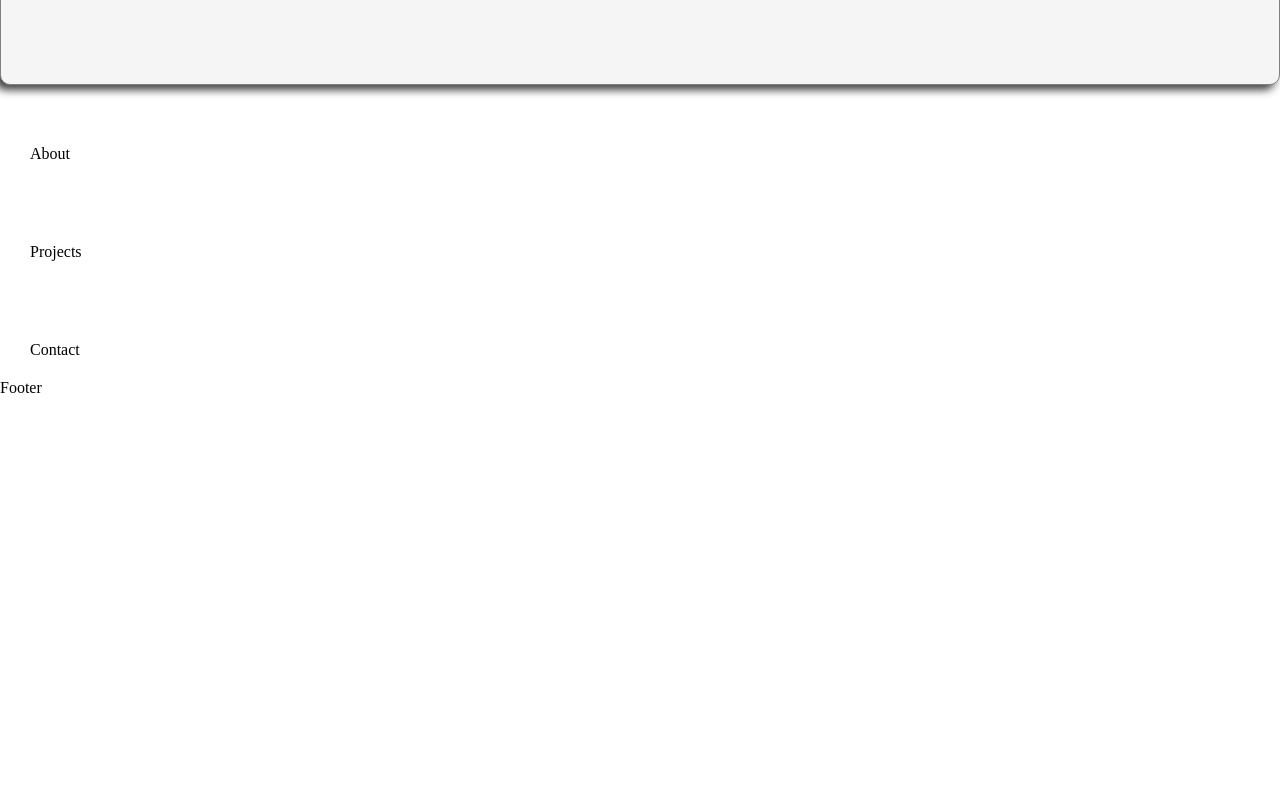
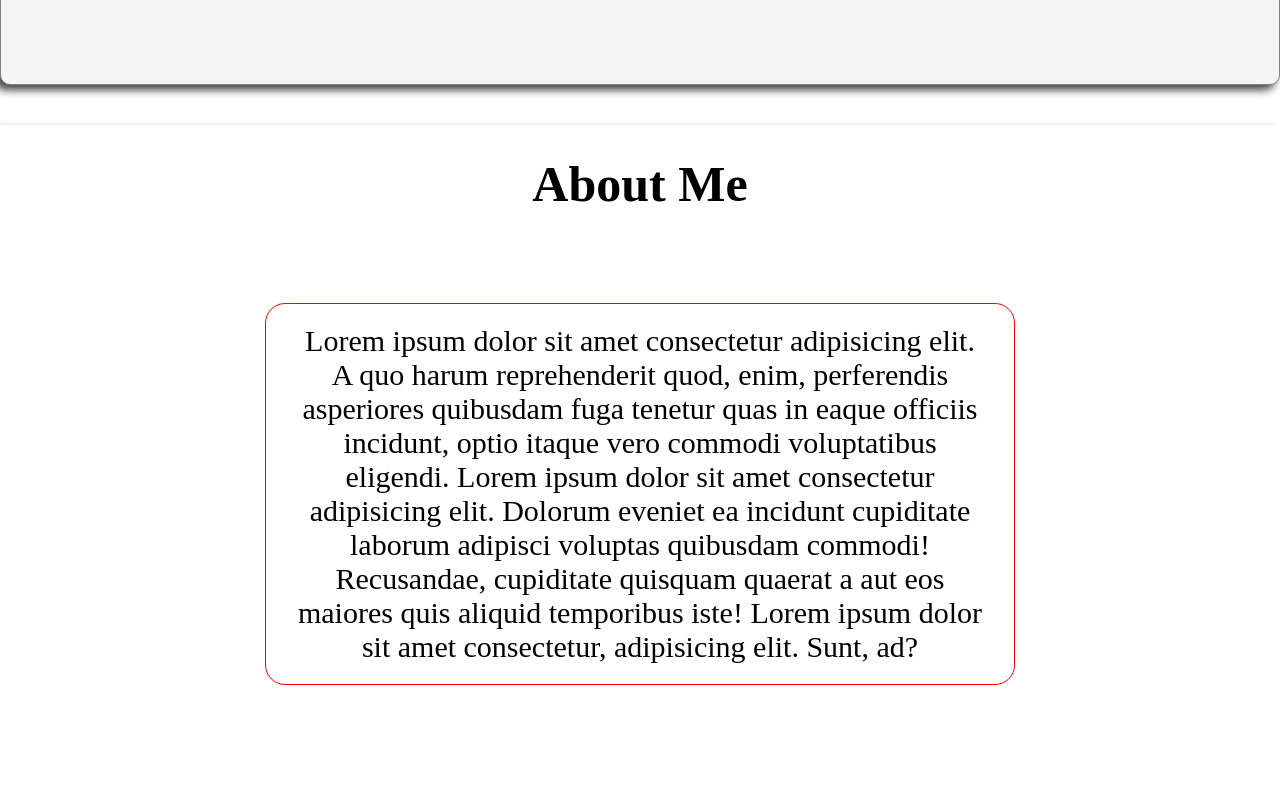
Before and after one commit to tadanama/portfolio, a React (Vite) app: page / in a window 1280 px wide. Shown: the part 860-1660 px from the top of the page. Before the commit the page ends 1257 px from the top, so only its background shows below. Built offline with nearby package versions, Linux system fonts and the light colour scheme.

Commit message:
Create About component structure and styles

```diff
--- a/src/components/About.jsx
+++ b/src/components/About.jsx
@@ -2,8 +2,12 @@ import React from "react";
 
 function About() {
 	return (
-		<section className="wrapper">
-			<div>About</div>
+		<section className="wrapper full-height shadow" id="about">
+			<h2>About Me</h2>
+			{/* //TODO Change the paragraph text */}
+			<div className="about-description">
+				<p>Lorem ipsum dolor sit amet consectetur adipisicing elit. A quo harum reprehenderit quod, enim, perferendis asperiores quibusdam fuga tenetur quas in eaque officiis incidunt, optio itaque vero commodi voluptatibus eligendi. Lorem ipsum dolor sit amet consectetur adipisicing elit. Dolorum eveniet ea incidunt cupiditate laborum adipisci voluptas quibusdam commodi! Recusandae, cupiditate quisquam quaerat a aut eos maiores quis aliquid temporibus iste! Lorem ipsum dolor sit amet consectetur, adipisicing elit. Sunt, ad?</p>
+			</div>
 		</section>
 	);
 }
--- a/src/index.css
+++ b/src/index.css
@@ -119,3 +119,22 @@ section#hero {
 		margin-inline: auto;
 	}
 }
+
+section#about {
+	padding: 30px 40px;
+	text-align: center;
+
+	h2 {
+		font-size: 50px;
+	}
+
+	.about-description {
+		font-size: 30px;
+		margin-top: 90px;
+		max-width: 50ch;
+		border: 1px solid red;
+		margin-inline: auto;
+		padding: 20px 30px;
+		border-radius: 20px;
+	}
+}
```
